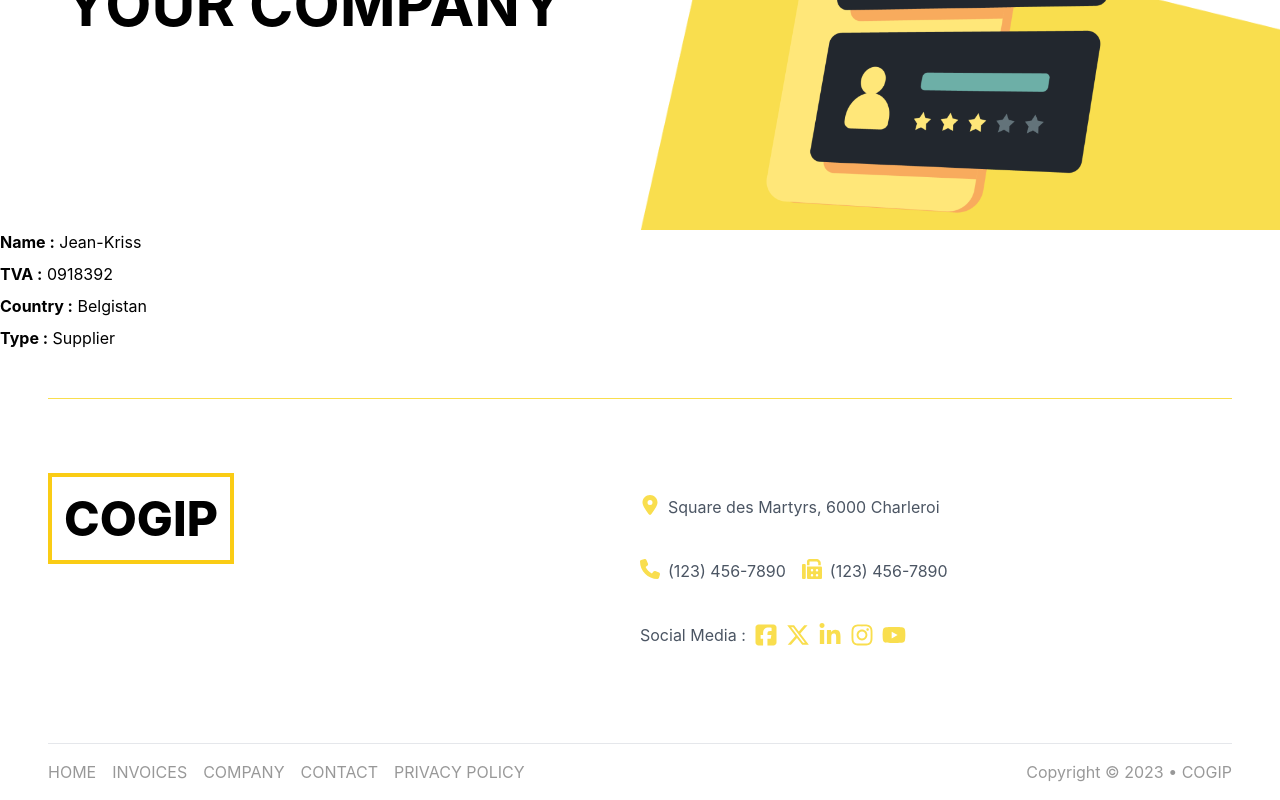
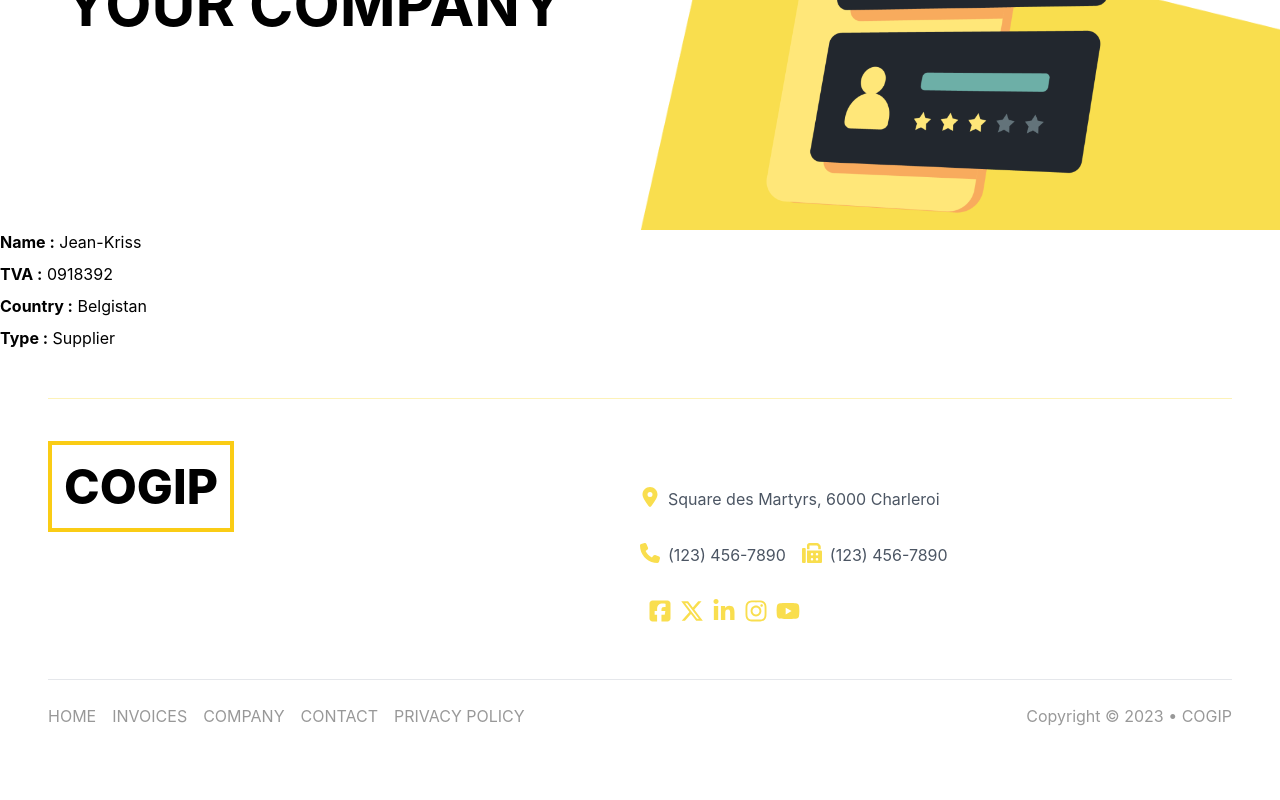
Before and after one commit to antoinel74/COGIP, a React (Vite) app: page / in a window 1280 px wide. Shown: the part 1737-2537 px from the top of the page. After the commit the page ends 2481 px from the top, so only its background shows below. Built offline with nearby package versions, Linux system fonts and the light colour scheme; no server answers.

Commit message:
wip footer and divider

```diff
--- a/src/components/Footer.jsx
+++ b/src/components/Footer.jsx
@@ -3,9 +3,9 @@ import { Link } from "react-router-dom";
 
 export const Footer = () => {
   return (
-    <div className="w-full px-12">
-      <span className="border-t block border-solid border-[#f9de4e] w-full mb-24 mt-12"></span>
-      <div className="flex">
+    <div className="w-full px-4 md:px-12">
+      <span className="border-t block border-solid border-[#f9de4e] w-full my-2 md:my-12 opacity-40"></span>
+      <div className="flex pt-4">
         <div className="w-1/2 hidden md:block">
           <a
             href="#"
@@ -15,14 +15,14 @@ export const Footer = () => {
             COGIP
           </a>
         </div>
-        <div className="w-full md:w-1/2 flex flex-col gap-10">
+        <div className="w-full md:w-1/2 flex flex-col py-6 gap-8 mb-6">
           <p className="flex">
             <img src="/icons/location-dot-solid.svg" className="h-5 w-5 mr-2" />
             <a href="#" className="text-gray-600">
               Square des Martyrs, 6000 Charleroi
             </a>
           </p>
-          <p className="flex">
+          <p className="hidden md:flex">
             <img src="/icons/phone-solid.svg" className="h-5 w-5 mr-2" />
             <a href="#" className="mr-4 text-gray-600">
               (123) 456-7890
@@ -33,8 +33,7 @@ export const Footer = () => {
             </a>
           </p>
 
-          <p className="flex text-gray-600">
-            Social Media :
+          <div className="flex text-gray-600">
             <a href="https://facebook.com">
               <img
                 src="/icons/square-facebook.svg"
@@ -65,10 +64,10 @@ export const Footer = () => {
                 className="h-6 w-6 mr-2 cursor-pointer hover:scale-105"
               />
             </a>
-          </p>
+          </div>
         </div>
       </div>
-      <span className="border-t block border-solid border-gray-200 w-full mt-24"></span>
+      <span className="border-t block border-solid border-gray-200 my-2 w-full"></span>
       <div className="w-full flex justify-between opacity-40">
         <ul className="gap-4 uppercase py-4 flex-wrap hidden md:flex ">
           <li>
@@ -87,7 +86,7 @@ export const Footer = () => {
             <a href="#">PRIVACY POLICY</a>
           </li>
         </ul>
-        <p className="mt-4">Copyright © 2023 • COGIP</p>
+        <p className="my-4">Copyright © 2023 • COGIP</p>
       </div>
     </div>
   );
```
